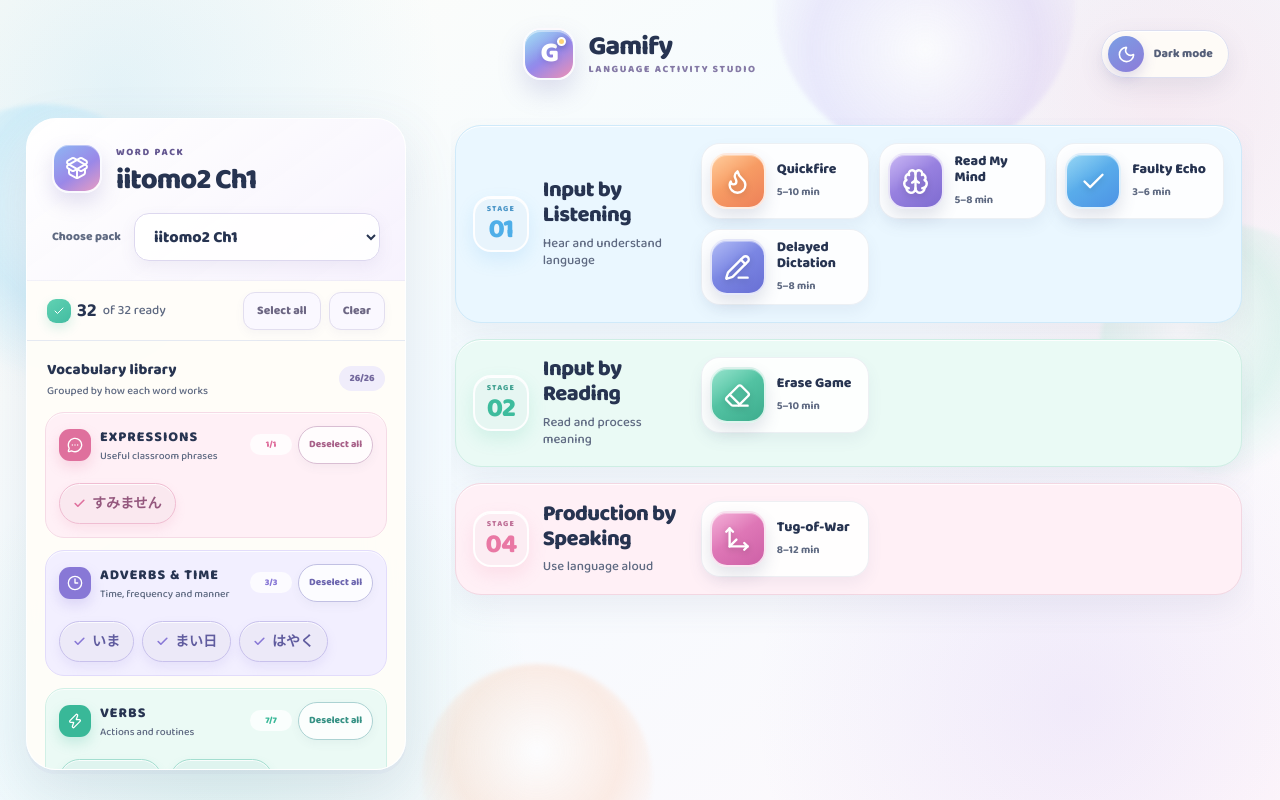
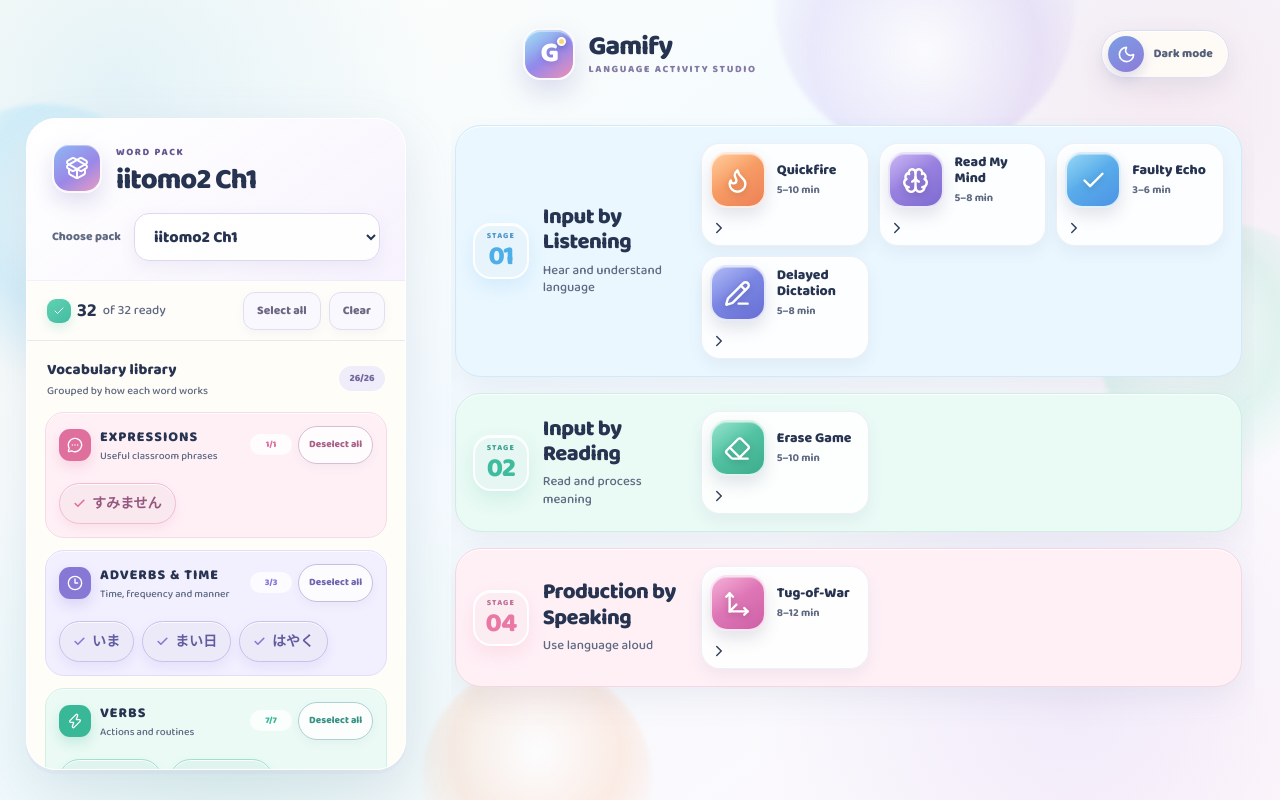
Before and after one commit to japaneseboost/gamify, a Next.js app: page /gamify/ in a window 1280 px wide. Built offline with nearby package versions, Linux system fonts and the light colour scheme.

Commit message:
Add clearer activity card affordances

```diff
--- a/app/page.tsx
+++ b/app/page.tsx
@@ -1,7 +1,7 @@
 "use client";
 
 import {
-  ArrowRight, Check, MessageCircleMore, Move3D, Play,
+  ArrowRight, Check, ChevronRight, MessageCircleMore, Move3D, Play,
   Brain, UsersRound, X, PencilLine, Target, PackageOpen,
   Clock3, Eraser, Flame, ListChecks, Moon, Palette, Puzzle, Shapes, Sun, Zap,
 } from "lucide-react";
@@ -240,7 +240,7 @@ export default function Home(){
         <h1 className="visually-hidden" id="apps-title">Gamify learning modes</h1>
         <div className="lesson-stage-grid">
           {lessonStages.map((stage)=>{const stageActivities=activities.filter((activity)=>activity.stage===stage.id);if(stageActivities.length===0)return null;return <section className={`lesson-stage stage-${stage.tone}`} key={stage.id} aria-labelledby={`stage-${stage.id}`}><header><span className="stage-index"><small>Stage</small><b>{stage.number}</b></span><div><h2 id={`stage-${stage.id}`}>{stage.name}</h2><p>{stage.purpose}</p></div></header><div className="stage-activities">
-            {stageActivities.map((activity)=>{const Icon=activity.icon;return <button className="stage-activity" key={activity.id} onClick={()=>setSelected(activity)} aria-label={`Create ${activity.title}`}><span className={`app-icon app-${activity.tone}`}><Icon size={24}/><i/></span><span><strong>{activity.shortTitle}</strong><small>{activity.time}</small></span></button>;})}
+            {stageActivities.map((activity)=>{const Icon=activity.icon;return <button className="stage-activity" key={activity.id} onClick={()=>setSelected(activity)} aria-label={`Create ${activity.title}`}><span className={`app-icon app-${activity.tone}`}><Icon size={24}/><i/></span><span className="activity-copy"><strong>{activity.shortTitle}</strong><small>{activity.time}</small></span><ChevronRight className="activity-chevron" size={18} aria-hidden="true"/></button>;})}
           </div></section>;})}
         </div>
       </section>
```
